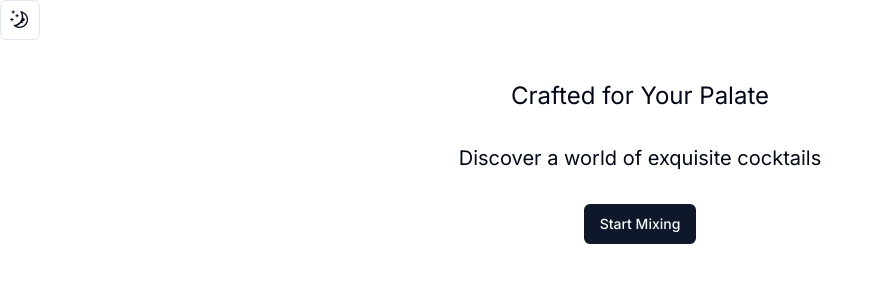
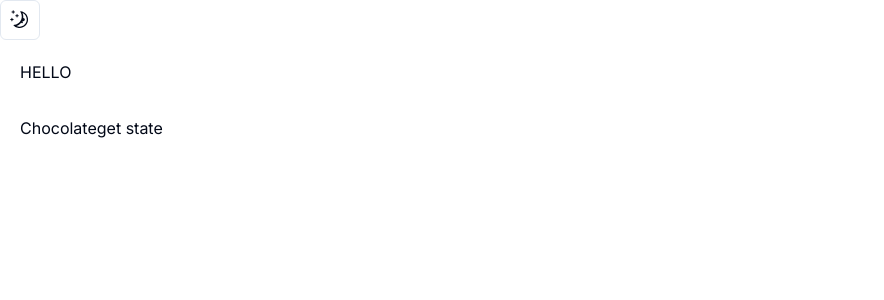
Before and after one commit to kingkwongsta/mixology, a Next.js app: page / in a window 1280 px wide. Shown: the top 300 px of the page, without its empty margins (0-884 px from the left). Built offline with nearby package versions, Linux system fonts and the light colour scheme.

Commit message:
create test zustand to verify state works

```diff
--- a/src/app/page.js
+++ b/src/app/page.js
@@ -8,6 +8,7 @@ import GenerateCocktail from "./components/GenerateCocktail";
 import ModeToggle from "./components/ModeToggle";
 import Test from "./components/test";
 import { useState } from "react";
+import userStore from "./../lib/userStore";
 
 export default function Home() {
   const [showWelcome, setshowWelcome] = useState(true);
@@ -16,33 +17,40 @@ export default function Home() {
   const [userMood, setUserMood] = useState();
   const [recipe, setRecipe] = useState();
 
+  const { userTest, setUserTest } = userStore();
+  const handleChange = (test) => setUserTest(test);
+
   return (
-    <main className="m-3">
-      {/* <ModeToggle /> */}
-      {showWelcome ? (
-        <Welcome display={() => setshowWelcome(false)} />
-      ) : (
-        <div>
-          <FlavorChoice setUserFlavor={setUserFlavor} />
-          <LiquorChoice userFlavor={userFlavor} setUserLiquor={setUserLiquor} />
-          <MoodChoice userMood={userMood} setUserMood={setUserMood} />
-          <GenerateCocktail
-            userFlavor={userFlavor}
-            userLiquor={userLiquor}
-            userMood={userMood}
-            recipe={recipe}
-            setRecipe={setRecipe}
-          />
-        </div>
-      )}
-      {/*----- DEBUG STATE -----*/}
-      {/* <button
-        onClick={() => console.log(recipe)}
-        className="p-2 m-5 border-solid border-2 border-sky-500 rounded-lg"
-      >
-        Debug: get recipe state
-      </button> */}
-      {/*----- END DEBUG STATE -----*/}
+    <main className="m-5 space-y-8">
+      <h1>HELLO</h1>
+      <button onClick={() => handleChange("chocolate")}>Chocolate</button>
+      <button onClick={() => console.log(userTest)}>get state</button>
     </main>
+    // <main className="m-3">
+    //   {showWelcome ? (
+    //     <Welcome display={() => setshowWelcome(false)} />
+    //   ) : (
+    //     <div>
+    //       <FlavorChoice setUserFlavor={setUserFlavor} />
+    //       <LiquorChoice userFlavor={userFlavor} setUserLiquor={setUserLiquor} />
+    //       <MoodChoice userMood={userMood} setUserMood={setUserMood} />
+    //       <GenerateCocktail
+    //         userFlavor={userFlavor}
+    //         userLiquor={userLiquor}
+    //         userMood={userMood}
+    //         recipe={recipe}
+    //         setRecipe={setRecipe}
+    //       />
+    //     </div>
+    //   )}
+    //   {/*----- DEBUG STATE -----*/}
+    //   {/* <button
+    //     onClick={() => console.log(recipe)}
+    //     className="p-2 m-5 border-solid border-2 border-sky-500 rounded-lg"
+    //   >
+    //     Debug: get recipe state
+    //   </button> */}
+    //   {/*----- END DEBUG STATE -----*/}
+    // </main>
   );
 }
--- /dev/null
+++ b/src/lib/userStore.js
@@ -0,0 +1,12 @@
+import { create } from "zustand";
+
+const userStore = create((set) => ({
+  userFlavor: "",
+  userLiquor: "",
+  userMood: "",
+  setUserFlavor: (flavor) => set((state) => ({ ...state, userFlavor: flavor })),
+  setUserLiquor: (liquor) => set((state) => ({ ...state, userLiquor: liquor })),
+  setUserMood: (mood) => set((state) => ({ ...state, userMood: mood })),
+}));
+
+export default userStore;
```
